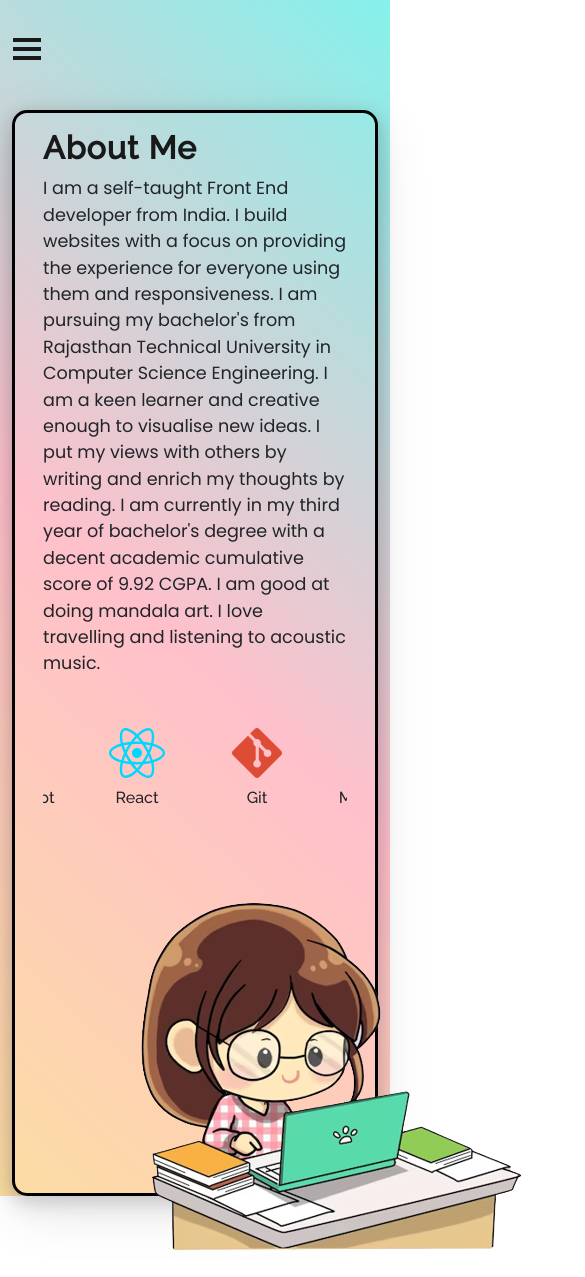
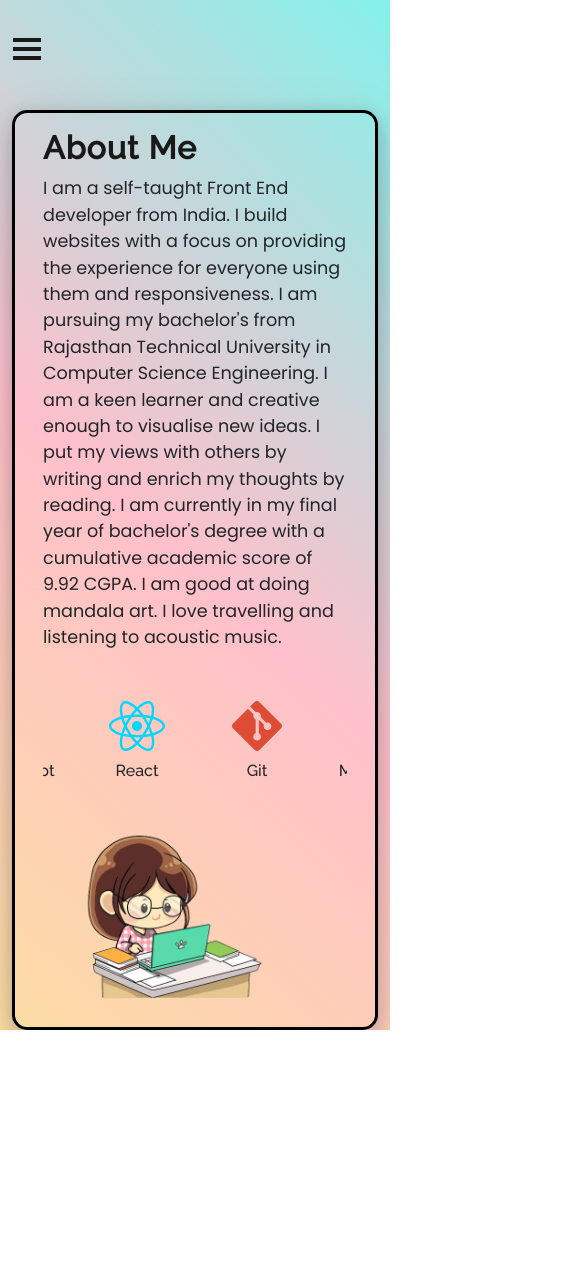
Before and after one commit to kkhushiie/My-portfolio, a React (Vite) app: page /about in a window 390 px wide. Shown: the whole page, 585 px wide, since content can reach past the window. After the commit the page ends 1030 px from the top, so only its background shows below. Built offline with nearby package versions, Linux system fonts and the light colour scheme.

Commit message:
final commit

```diff
--- a/src/components/Aboutpage.jsx
+++ b/src/components/Aboutpage.jsx
@@ -1,8 +1,7 @@
-import { Container, Row, Col } from 'react-bootstrap'
+import { Container, Row, Col, Image } from 'react-bootstrap'
 import Marquee from "react-fast-marquee";
 import { skillsData } from '../data/SkillsData';
 import { skillsImage } from '../utils/SkillsImage';
-import i6 from '/src/Assets/image6.png';
 import "../pages/style.css";
 function Aboutpage() {
     return (
@@ -11,7 +10,7 @@ function Aboutpage() {
                 <Row className='textbackground'>
                     <Col md={7} >
                         <h3 className='aboutmetext'>About <span>Me</span></h3>
-                        <p className='aboutdetails'> I am a self-taught Front End developer from India. I build websites with a focus on providing the experience for everyone using them and responsiveness. I am pursuing my bachelor's from Rajasthan Technical University in Computer Science Engineering. I am a keen learner and creative enough to visualise new ideas. I put my views with others by writing and enrich my thoughts by reading. I am currently in my third year of bachelor's degree with a decent academic cumulative score of 9.92 CGPA. I am good at doing mandala art. I love travelling and listening to acoustic music.
+                        <p className='aboutdetails'> I am a self-taught Front End developer from India. I build websites with a focus on providing the experience for everyone using them and responsiveness. I am pursuing my bachelor's from Rajasthan Technical University in Computer Science Engineering. I am a keen learner and creative enough to visualise new ideas. I put my views with others by writing and enrich my thoughts by reading. I am currently in my final year of bachelor's degree with a cumulative academic score of 9.92 CGPA. I am good at doing mandala art. I love travelling and listening to acoustic music.
                         </p>
                         <div className="skillsContainer">
                             <div className="skill--scroll">
@@ -34,7 +33,11 @@ function Aboutpage() {
                         </div>
                     </Col>
                     <Col md={5}>
-                        <div className="webimage"><img src='/src/Assets/img31.png'/></div>
+
+                    <img className="webimage"
+
+                    src='/src/Assets/img31.png'/>
+
                     </Col>
                 </Row>
             </Container>
--- a/src/components/Homepage.jsx
+++ b/src/components/Homepage.jsx
@@ -35,8 +35,8 @@ function Home() {
           </Col>
 
           <Col md={5}>
-            <div className="imagedeveloper">
-            <img src='/src/Assets/img12.png'/>
+            <div >
+            <img className="imagedeveloper" src='/src/Assets/img12.png'/>
             </div>
           </Col>
         </Row>
--- a/src/pages/style.css
+++ b/src/pages/style.css
@@ -88,31 +88,15 @@
 
 .nav-link:hover {
   color: #191919 !important;
+  cursor: none;
 }
-/* .resumebtn {
-  width: 150px;
-  margin-left: 30px !important;
-  border-radius: 20px !important;
-  padding: 0 20px !important;
-  background-color: #4158d0;
-  color: #e8e8e8 !important;
-  background-image: linear-gradient(43deg, #4158d0 0%, #ffc0cb 100%);
-  box-shadow: rgba(0, 0, 0, 0.35) 0px 3px 10px;
-  border: none !important;
-} */
+
 .noselect {
-	/* -webkit-touch-callout: none;
-	-webkit-user-select: none;
-	-khtml-user-select: none;
-	-moz-user-select: none;
-	-ms-user-select: none;
-	user-select: none; */
 	-webkit-tap-highlight-color: transparent;
     display: flex;
 	align-items: center;
 	justify-content: center;
 	background: #2ac8c1;
-    ;
 }
 
 #button1 {
@@ -133,7 +117,7 @@
 #button1:hover {
 	border: 2px solid #6dd6d1;
 	animation: hueRotation 2s linear infinite;
-
+    cursor: none;
 }
 
 @keyframes hueRotation {
@@ -198,10 +182,10 @@
 }
 
 .wave {
-  animation-name: wave-animation; /* Refers to the name of your @keyframes element below */
-  animation-duration: 2.1s; /* Change to speed up or slow down */
-  animation-iteration-count: infinite; /* Never stop waving :) */
-  transform-origin: 70% 70%; /* Pivot around the bottom-left palm */
+  animation-name: wave-animation;
+  animation-duration: 2.1s;
+  animation-iteration-count: infinite;
+  transform-origin: 70% 70%;
   display: inline-block;
 }
 
@@ -211,7 +195,7 @@
   }
   10% {
     transform: rotate(14deg);
-  } /* The following five values can be played with to make the waving more or less extreme */
+  }
   20% {
     transform: rotate(-8deg);
   }
@@ -226,7 +210,7 @@
   }
   60% {
     transform: rotate(0deg);
-  } /* Reset for the last half to pause */
+  }
   100% {
     transform: rotate(0deg);
   }
@@ -255,10 +239,10 @@
   letter-spacing: 1px !important;
 }
 .imagedeveloper {
-  margin-top: 50px;
-  max-width: 550px;
-  height: 400px;
-  /* background-image: url(../assets/img12.png); */
+  width: 70vh;
+  /* margin-top: 1vh; */
+  /* max-width: 475px; */
+  height: 70vh;
   background-size: cover;
   background-position: center;
 }
@@ -274,6 +258,7 @@
   background-color: rgba(255, 255, 255, 0.2);
   box-shadow: rgba(0, 0, 0, 0.35) 0px 5px 15px !important;
   opacity: 0.8;
+  cursor: none;
 }
 .icon {
   font-size: 30px;
@@ -303,7 +288,7 @@
   }
   .imagedeveloper {
     margin-top: 50px;
-    max-width: 420px;
+    max-width: 353px;
     max-height: 400px;
   }
   .socailmediabtn {
@@ -374,14 +359,22 @@
   transition: 5ms;
   color: #e8e8e8;
 }
+
 .webimage {
-  max-width: 500px;
-  height: 350px;
+  width: 66vh;
+  height: 57vh;
   /* background-image: url(../assets/img31.png); */
   background-size: cover;
   background-position: center;
 }
+
 @media (max-width: 767px) {
+  .webimage {
+    width: 30vh;
+    height: 25vh;
+    background-size: cover;
+    background-position: center;
+  }
   .aboutpagebackground {
     width: 100%;
     height: 100%;
```
Also changed, not shown: 2 other files (tests, documents, lock files or other folders).
